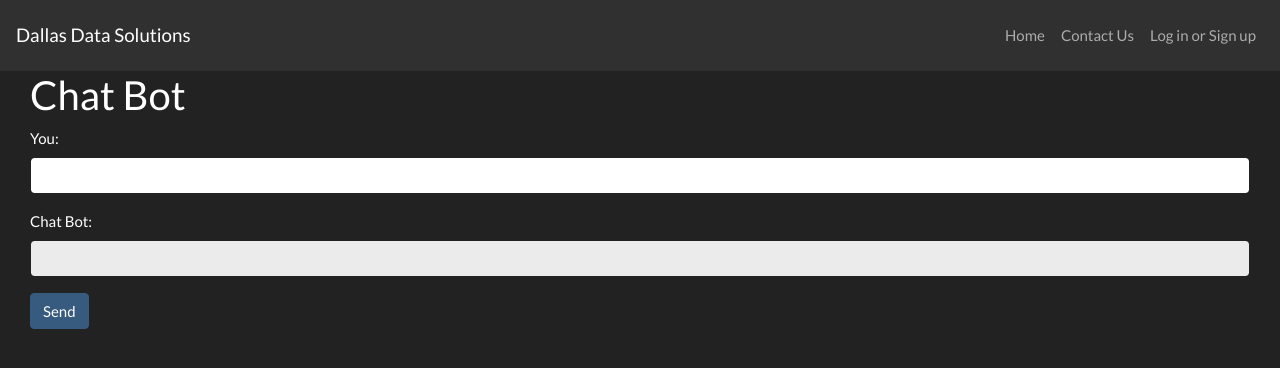
After one commit to jaredreisssy/DallasDataSolutions, a Django app: page /chat-bot/ in a window 1280 px wide. The commit adds this page. Shown: the top 368 px of the page. Run offline with Django 4.2, Linux system fonts and the light colour scheme; some libraries are stand-ins or nearby versions.

Commit message:
Attempted to add chatbot getting closer

```diff
--- a/DallasDataSolutions/urls.py
+++ b/DallasDataSolutions/urls.py
@@ -22,4 +22,5 @@
     path('', views.landing_page, name='landing_page'),
     path('google-login/', views.google_login, name='google_login'),
     path('contact-us/', views.contact_us, name='contact_us'),
+    path('chat-bot/', views.chat_bot, name='chat_bot'),
 ]
--- a/DallasDataSolutions/views.py
+++ b/DallasDataSolutions/views.py
@@ -2,6 +2,14 @@
 from django.contrib.auth import authenticate, login
 from google.oauth2 import id_token
 from google.auth.transport import requests
+from django.views.decorators.csrf import csrf_exempt
+from django.http import JsonResponse
+from transformers import pipeline
+from django.shortcuts import render
+from django.core.mail import send_mail
+from django.conf import settings
+
+
 import google.auth
 
 def landing_page(request):
@@ -27,4 +35,30 @@
     return render(request, 'google_login.html')
 
 def contact_us(request):
+    if request.method == 'POST':
+        name = request.POST.get('name')
+        email = request.POST.get('email')
+        message = request.POST.get('message')
+
+        # Send email
+        subject = 'Message from your website'
+        from_email = email
+        to_email = [settings.EMAIL_HOST_USER]
+        body = f"Name: {name}\n\nEmail: {email}\n\nMessage: {message}"
+        send_mail(subject, body, from_email, to_email, fail_silently=False)
+
+        # Render success message
+        return render(request, 'success.html')
+
+    # Render the contact form
     return render(request, 'contact_us.html')
+def chat_bot(request):
+    if request.method == 'POST':
+        user_input = request.POST.get('user_input')
+        # initialize the chatgpt pipeline
+        chatbot = pipeline("text-generation", model="EleutherAI/gpt-neo-2.7B")
+        # generate the chat bot response
+        chatbot_response = chatbot(user_input, max_length=50, do_sample=True, temperature=0.7)[0]['generated_text']
+        return render(request, 'chat_bot.html', {'user_input': user_input, 'chatbot_response': chatbot_response})
+    else:
+        return render(request, 'chat_bot.html')
--- /dev/null
+++ b/templates/chat_bot.html
@@ -0,0 +1,36 @@
+{% extends 'base.html' %}
+{% block title %}Chat Bot{% endblock %}
+
+{% block css %}
+<style>
+.container-fluid {
+    padding: 50px;
+}
+h2 {
+    font-size: 2.5rem;
+    font-weight: bold;
+    margin-bottom: 2rem;
+}
+.form-group {
+    margin-bottom: 1rem;
+}
+</style>
+{% endblock %}
+
+{% block content %}
+<div class="container-fluid">
+    <h2>Chat Bot</h2>
+    <form method="post">
+        {% csrf_token %}
+        <div class="form-group">
+            <label for="user_input">You:</label>
+            <input type="text" class="form-control" id="user_input" name="user_input">
+        </div>
+        <div class="form-group">
+            <label for="chatbot_response">Chat Bot:</label>
+            <input type="text" class="form-control" id="chatbot_response" name="chatbot_response" value="{{ chatbot_response }}" readonly>
+        </div>
+        <button type="submit" class="btn btn-primary">Send</button>
+    </form>
+</div>
+{% endblock %}
--- /dev/null
+++ b/templates/success.html
@@ -0,0 +1,6 @@
+{% extends 'base.html' %}
+
+{% block content %}
+  <h1>Thank you for contacting us!</h1>
+  <p>We have received your message and will respond as soon as possible.</p>
+{% endblock %}
```
Also changed, not shown: templates/contact_us.html (+27 -5 lines).
